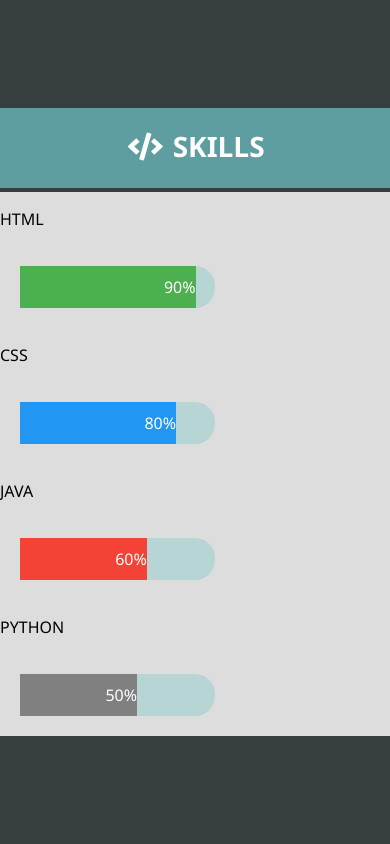
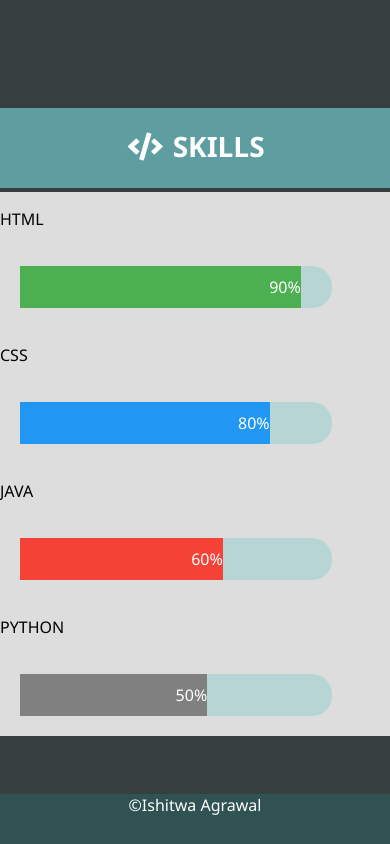
Before and after one commit to ishitw2000/portfolio_old, a plain HTML site: page index.html in a window 390 px wide. Shown: the part 3026-3870 px from the top of the page. Before the commit the page ends 3804 px from the top, so only its background shows below. Drawn offline with Linux system fonts and the light colour scheme.

Commit message:
added footer

```diff
--- a/index.css
+++ b/index.css
@@ -225,8 +225,15 @@ body {
     background-color: #808080;
 }
 
-
-/* Dark Grey */
+.footer {
+    position: relative;
+    width: 100%;
+    height: 50px;
+    background-color: var(--second-c);
+    color: white;
+    text-align: center;
+    vertical-align: middle;
+}
 
 @keyframes load {
     from {
@@ -261,9 +268,6 @@ body {
     #academics {
         height: 1000px;
     }
-    #year {
-        width: 100px;
-    }
 }
 
 @media(max-width:700px) {
@@ -277,79 +281,7 @@ body {
     .scroll {
         visibility: hidden;
     }
-    #year {
-        width: 400px;
+    .skills-c {
+        width: 80%;
     }
 }
-
-
-/* .middle {
-    position: absolute;
-    top: 50%;
-    left: 50%;
-    transform: translate(-50%, -50%);
-}
-
-.card {
-    cursor: pointer;
-    width: 340px;
-    height: 480px;
-}
-
-.front,
-.back {
-    width: 100%;
-    height: 100%;
-    overflow: hidden;
-    backface-visibility: hidden;
-    position: absolute;
-    transition: transform .6s linear;
-}
-
-.front img {
-    height: 100%;
-}
-
-.front {
-    transform: perspective(600px) rotateY(0deg);
-}
-
-.back {
-    background: #f1f1f1;
-    transform: perspective(600px) rotateY(180deg);
-}
-
-.back-content {
-    color: #2c3e50;
-    text-align: center;
-    width: 100%;
-}
-
-.sm {
-    margin: 20px 0;
-}
-
-.sm a {
-    display: inline-flex;
-    width: 40px;
-    height: 40px;
-    justify-content: center;
-    align-items: center;
-    color: #2c3e50;
-    font-size: 18px;
-    transition: 0.4s;
-    border-radius: 50%;
-}
-
-.sm a:hover {
-    background: #2c3e50;
-    color: white;
-}
-
-.card:hover>.front {
-    transform: perspective(600px) rotateY(-180deg);
-}
-
-.card:hover>.back {
-    transform: perspective(600px) rotateY(0deg);
-} */
--- a/index.html
+++ b/index.html
@@ -127,6 +127,9 @@
             </div>
         </div>
     </div>
+    <div class="footer">
+        <p><span>&#169;</span>Ishitwa Agrawal</p>
+    </div>
 </body>
 
 </html>
```
